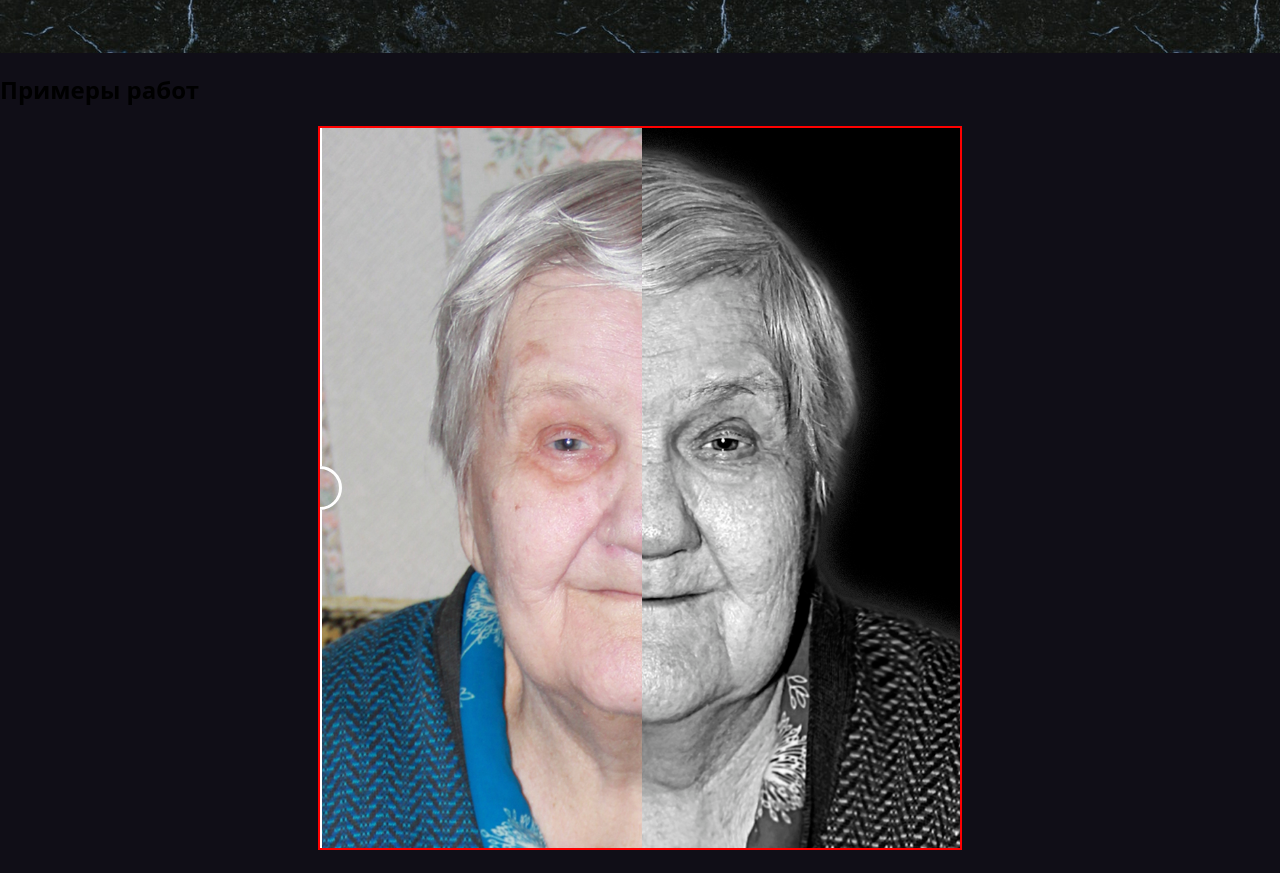
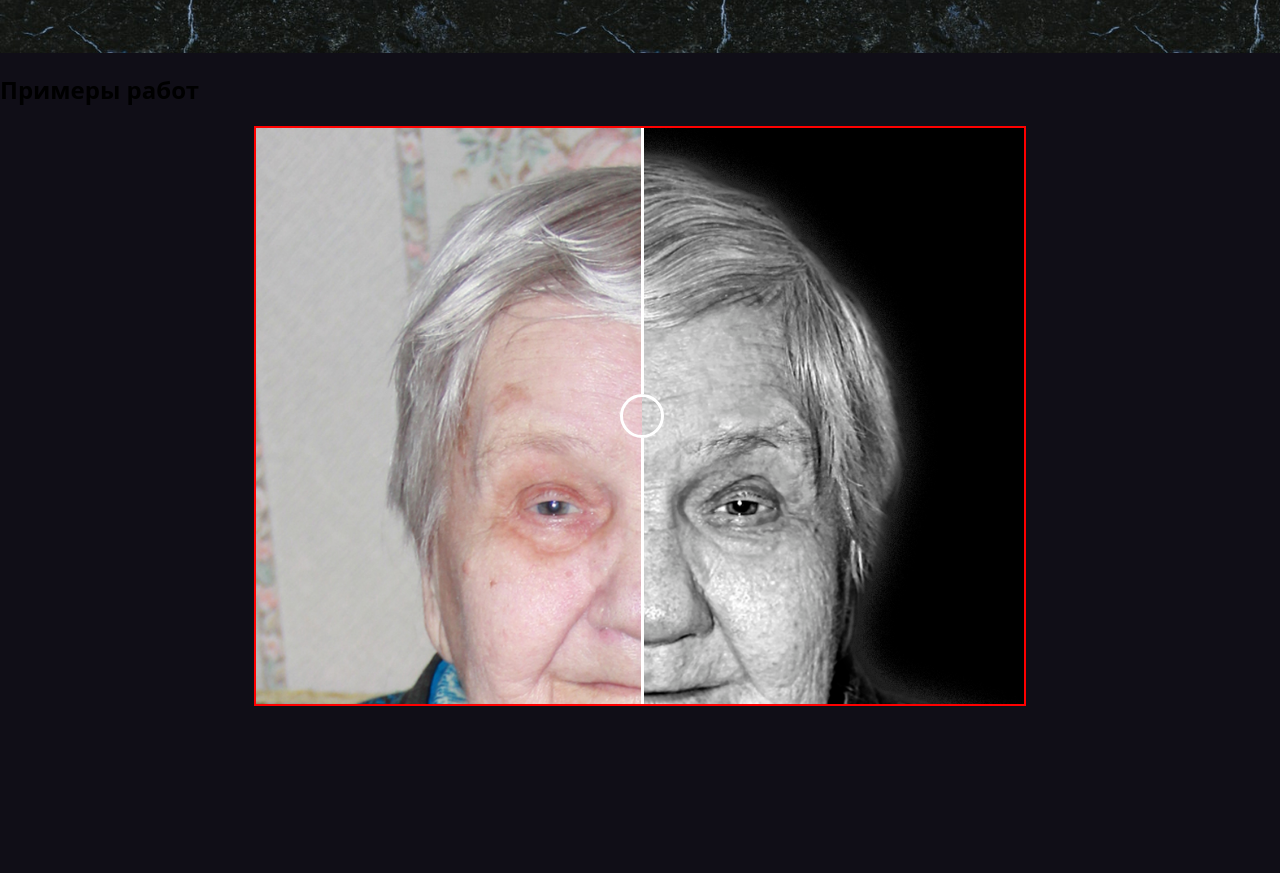
Before and after one commit to romansuvorkov/retush_new, a React (Create React App) app: page / in a window 1280 px wide. Shown: the part 2340-3213 px from the top of the page. Built offline with nearby package versions, Linux system fonts and the light colour scheme.

Commit message:
Chanded expamples css

```diff
--- a/src/App.css
+++ b/src/App.css
@@ -372,8 +372,8 @@ body {
 }
 
 .example_show {
-  width: 50%;
-  height: 100%;
+  width: 60%;
+  height: 80%;
   position: relative;
   overflow: hidden;
   margin-left: auto;
@@ -382,20 +382,20 @@ body {
 }
 
 .example_img {
-  max-width: 100%;
+  width: 100%;
   position: absolute;
   top: 0;
   left: 0;
   display: block;
 }
 
-.before_img {
+/* .before_img {
   clip: rect(auto, 0px, auto, 0px)
-}
+} */
 
-.after_img {
+/* .after_img {
   clip: rect(auto, 0px, auto, 0px)
-}
+} */
 
 .ex_show_interface {
   height: 38px;
--- a/src/components/ExampleImage.jsx
+++ b/src/components/ExampleImage.jsx
@@ -17,7 +17,7 @@ function ExampleImage() {
             <div className="example_show" ref={componentRef}>
                 <img src={example1b} className="example_img before_img" alt="Пример до" style={{ clip: `rect(0px, ${width/2}px, ${height}px, 0px)` }}/>
                 <img src={example1a} className="example_img after_img" alt="Пример после" style={{ clip: `rect(0px, ${width}px, ${height}px, ${width/2}px)` }}/>
-                <div className="ex_show_interface" onClick={() => {console.log(width); console.log(height)}}>
+                <div className="ex_show_interface" style={{ left: `${width/2}px` }}>
                     <span className="left_arrow"></span>
                     <span className="right_arrow"></span>
                 </div>
--- a/src/components/Examples.jsx
+++ b/src/components/Examples.jsx
@@ -14,15 +14,7 @@ function Examples() {
     const [activeMoving, setActiveMoving] = useState(false);
     const [interfacePosition, setInterfacePosition] = useState("50%");
 
-    const testCoord = (e) => {
-        // let testX = e.clientX;
-        // console.log(testX);
-        let x = e.target.getBoundingClientRect();
-        console.log(x);
-    }
-
     const handeMouseDown = (e) => {
-
         setActiveMoving(true);
     }
 
```
